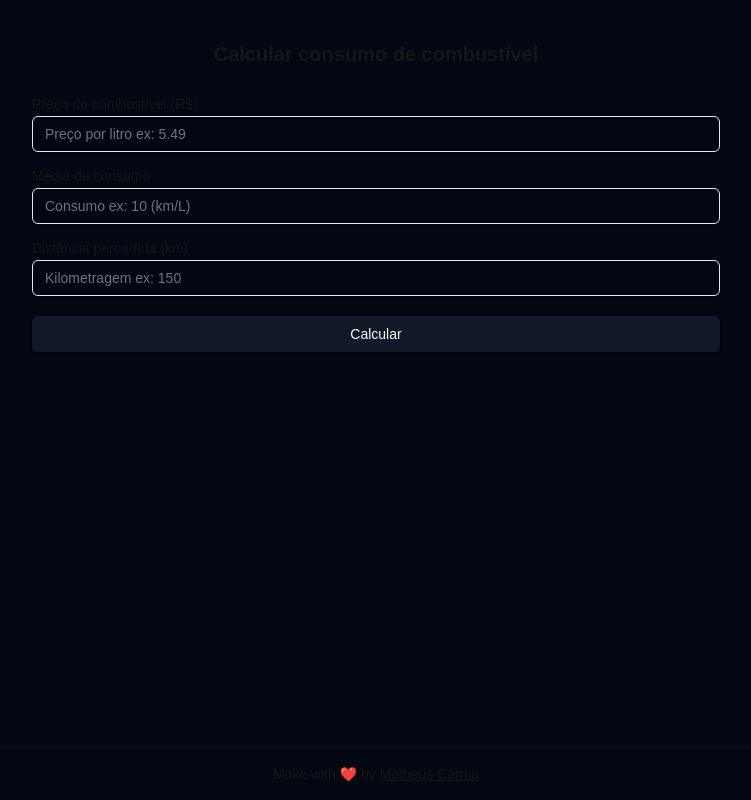
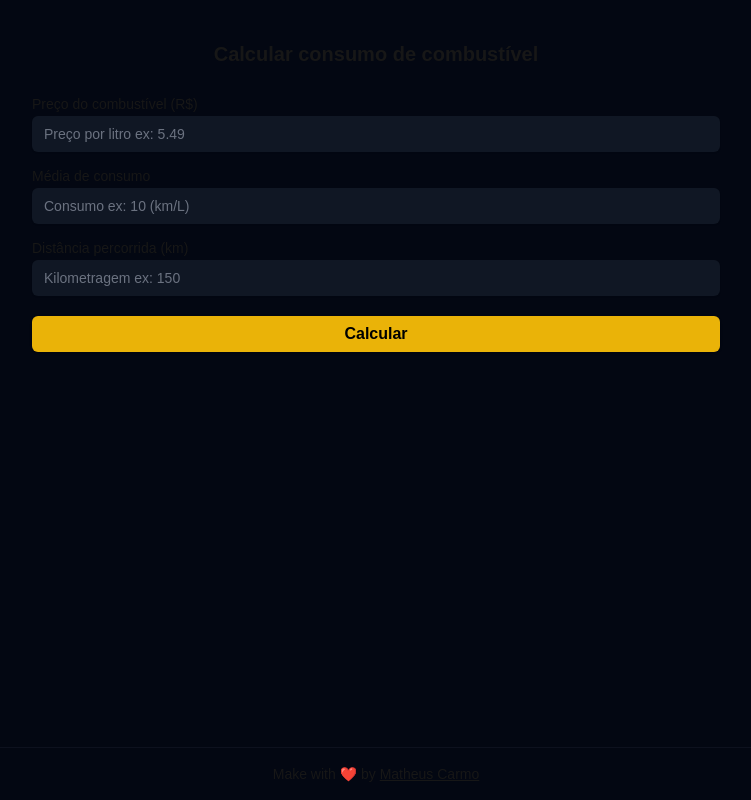
Before and after one commit to matt-carmo/consumo-de-combustivel, a Next.js app: page / in a window 1280 px wide. Shown: the whole page, without its empty margins (264-1015 px from the left). Built offline with nearby package versions, Linux system fonts and the light colour scheme.

Commit message:
Update visual

```diff
--- a/app/page.tsx
+++ b/app/page.tsx
@@ -40,6 +40,7 @@ export default function Home() {
           <Label htmlFor="fuelPrice">Preço do combustível (R$)</Label>
           <Input
             type="number"
+            className="outline-none border-none bg-gray-800 bg-opacity-50"
             id="fuelPrice"
             value={fuelPrice}
             onChange={(e) => setFuelPrice(e.target.value)}
@@ -51,6 +52,7 @@ export default function Home() {
           <Input
             type="number"
             id="consumption"
+            className="outline-none border-none bg-gray-800 bg-opacity-50"
             value={consumption}
             onChange={(e) => setConsumption(e.target.value)}
             placeholder="Consumo ex: 10 (km/L)"
@@ -60,13 +62,14 @@ export default function Home() {
           <Label htmlFor="distance">Distância percorrida (km)</Label>
           <Input
             type="number"
+            className="outline-none border-none bg-gray-800 bg-opacity-50"
             id="distance"
             value={distance}
             onChange={(e) => setDistance(e.target.value)}
             placeholder="Kilometragem ex: 150"
           />
         </div>
-        <Button className="w-full mt-2" onClick={calcularGasto}>Calcular</Button>
+        <Button className="w-full mt-2 bg-yellow-500 hover:bg-yellow-600 text-black font-bold text-md" onClick={calcularGasto}>Calcular</Button>
 
         {error && <p className="text-red-400">{error}</p>}
 
```
